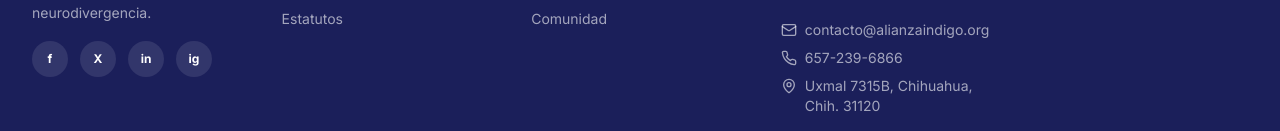
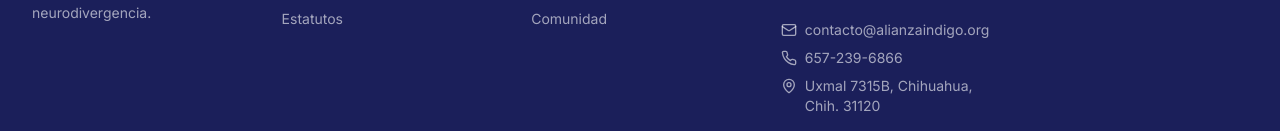
Before and after one commit to CePCCo-Asesores/Alianza_Indigo_IAP, a React (Vite) app: page / in a window 1280 px wide. Shown: the part 3677-3808 px from the top of the page. Built offline with nearby package versions, Linux system fonts and the light colour scheme.

Commit message:
Hide social media links until real URLs are available
- ContactPage: remove Redes Sociales card entirely
- Footer: remove social icon row from brand column
- Clean up unused imports (Share2, ExternalLink, MessageCircle, etc.)

https://claude.ai/code/session_01Fj8xSerZGENpNWAdVJqw1w

```diff
--- a/src/components/alianza/ContactPage.tsx
+++ b/src/components/alianza/ContactPage.tsx
@@ -2,7 +2,7 @@ import React, { useState } from 'react';
 import emailjs from '@emailjs/browser';
 import {
   Mail, MapPin, Phone, Send, ArrowRight, CheckCircle2,
-  Globe, MessageSquare, Share2, ExternalLink, AlertCircle
+  Globe, MessageSquare, AlertCircle
 } from 'lucide-react';
 
 interface ContactPageProps {
@@ -66,14 +66,6 @@ const ContactPage: React.FC<ContactPageProps> = ({ lang }) => {
     { icon: Globe, label: 'Website', value: 'www.alianzaindigo.org', href: 'https://alianzaindigo.org' },
     { icon: MapPin, label: 'General address', value: 'Uxmal 7315B, Chihuahua, Chih. 31120', href: 'https://maps.google.com/?q=Uxmal+7315B+Chihuahua+Chihuahua+31120' },
   ];
-
-  const socialLinks = [
-    { label: 'Facebook', href: '#', letter: 'f' },
-    { label: 'X (Twitter)', href: '#', letter: 'X' },
-    { label: 'LinkedIn', href: '#', letter: 'in' },
-    { label: 'Instagram', href: '#', letter: 'ig' },
-  ];
-
 
   return (
     <div>
@@ -220,26 +212,6 @@ const ContactPage: React.FC<ContactPageProps> = ({ lang }) => {
                   </div>
                 </div>
 
-                <div className="bg-white rounded-xl p-6 border border-gray-100 shadow-sm">
-                  <h3 className="font-heading font-bold text-lg text-[#1B1F5A] mb-4">
-                    {es ? 'Redes Sociales' : 'Social Media'}
-                  </h3>
-                  <div className="grid grid-cols-2 gap-3">
-                    {socialLinks.map((link, i) => (
-                      <a
-                        key={i}
-                        href={link.href}
-                        onClick={(e) => e.preventDefault()}
-                        className="flex items-center gap-2 px-3 py-2.5 rounded-lg bg-gray-50 hover:bg-indigo-50 text-gray-600 hover:text-[#1B1F5A] transition-all text-sm"
-                      >
-                        <span className="w-6 h-6 rounded bg-[#1B1F5A] text-white flex items-center justify-center text-[10px] font-bold flex-shrink-0">{link.letter}</span>
-                        {link.label}
-                      </a>
-                    ))}
-                  </div>
-
-                </div>
-
                 <div className="bg-[#1B1F5A] rounded-xl p-6">
                   <MessageSquare className="w-8 h-8 text-[#FFD700] mb-3" />
                   <h3 className="font-heading font-bold text-white mb-2">
--- a/src/components/alianza/Footer.tsx
+++ b/src/components/alianza/Footer.tsx
@@ -1,6 +1,6 @@
 import React, { useState } from 'react';
 import IndigoSeal from './IndigoSeal';
-import { Mail, MapPin, Phone, ExternalLink, ArrowRight, Globe, MessageCircle, Users, Share2 } from 'lucide-react';
+import { Mail, MapPin, Phone, ArrowRight } from 'lucide-react';
 
 
 interface FooterProps {
@@ -131,25 +131,6 @@ const Footer: React.FC<FooterProps> = ({ onNavigate, lang }) => {
               </div>
             </div>
             <p className="text-white/60 text-sm leading-relaxed mb-4">{text.tagline}</p>
-            <div className="flex gap-3">
-              {[
-                { label: 'Facebook', letter: 'f' },
-                { label: 'X (Twitter)', letter: 'X' },
-                { label: 'LinkedIn', letter: 'in' },
-                { label: 'Instagram', letter: 'ig' },
-              ].map((social, i) => (
-                <a
-                  key={i}
-                  href="#"
-                  onClick={(e) => e.preventDefault()}
-                  className="w-9 h-9 rounded-full bg-white/10 flex items-center justify-center hover:bg-[#FFD700] hover:text-[#1B1F5A] transition-all duration-300 text-xs font-bold"
-                  aria-label={social.label}
-                >
-                  {social.letter}
-                </a>
-              ))}
-            </div>
-
           </div>
 
           {/* Institutional */}
```
